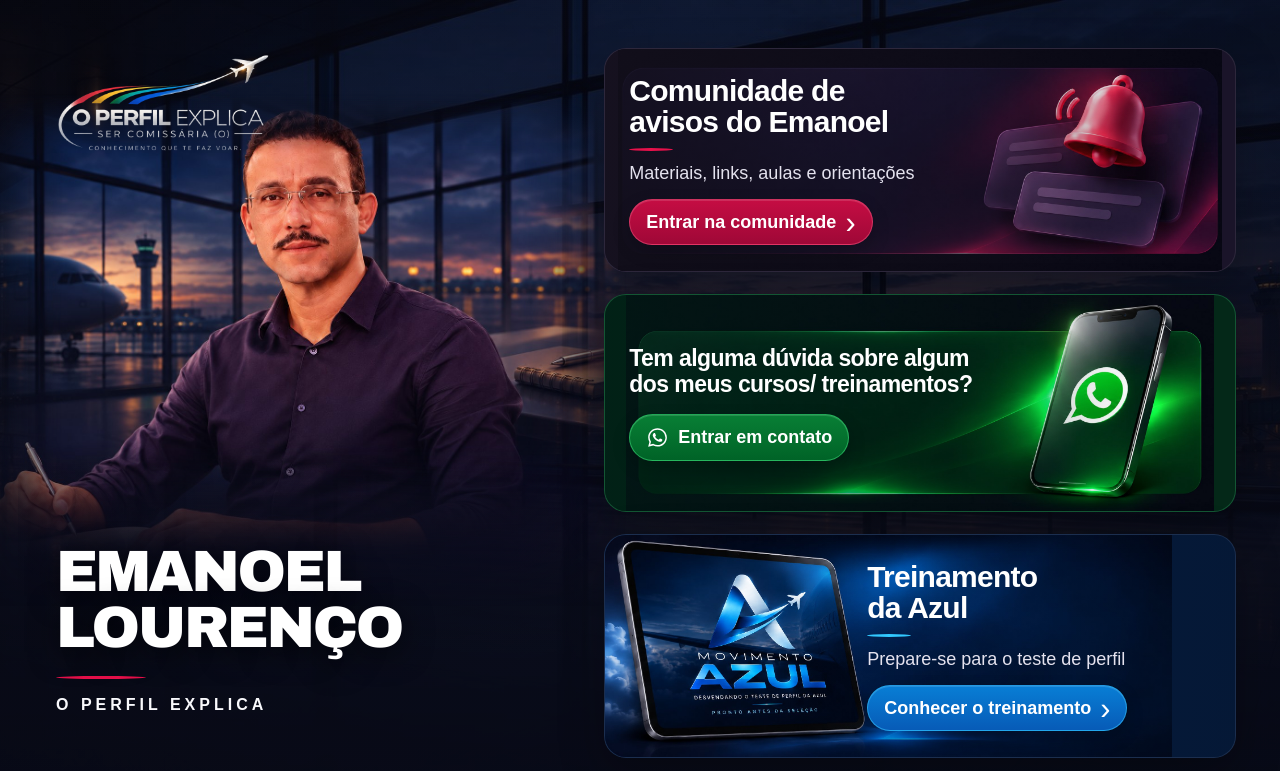
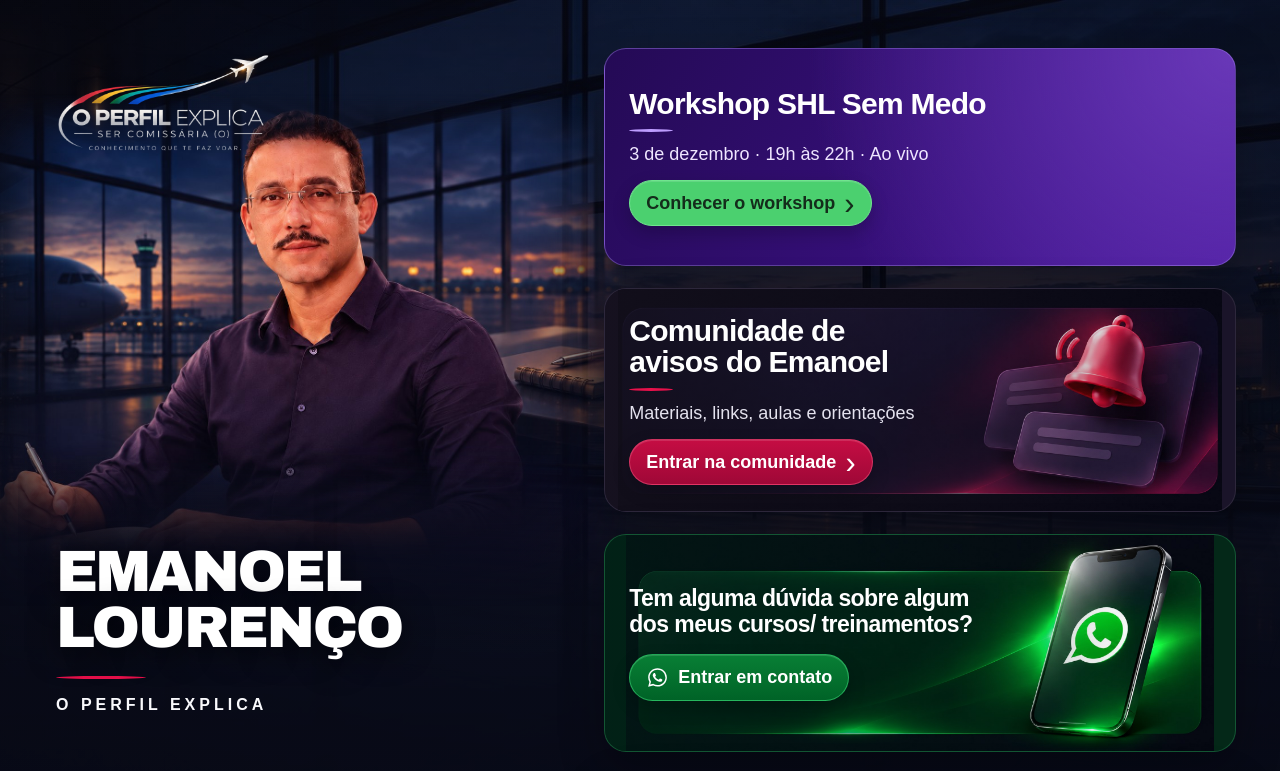
Before and after one commit to miguelmrg30/Emanoel-Link-in-Bio-V1, a plain HTML site: page index.html in a window 1280 px wide. Shown: the top 771 px of the page. Drawn offline with Linux system fonts and the light colour scheme.

Commit message:
Destaca o Workshop SHL Sem Medo na bio

```diff
--- a/index.html
+++ b/index.html
@@ -14,6 +14,21 @@
   <link rel="preload" as="image" href="assets/hero-art.jpg" fetchpriority="high">
   <link rel="stylesheet" href="assets/styles.css?v=20261109-whatsapp2">
   <link rel="stylesheet" href="assets/desktop.css" media="(min-width: 1100px)">
+  <style>
+    .banner-workshop {
+      background: radial-gradient(circle at 100% 0%, #6938b8, transparent 64%),
+        linear-gradient(120deg, #240a55, #46149b);
+      border-color: #a889f066;
+    }
+    .banner-workshop .banner-copy { width: min(100%, 34rem); }
+    .banner-workshop .banner-rule { background: #bd9dff; }
+    .banner-workshop p { color: #efe6ff; }
+    .banner-workshop .action-label {
+      background: #4bd06f;
+      color: #142c1b;
+      border-color: #70e58e;
+    }
+  </style>
   <!-- Google Tag Manager -->
   <script>(function(w,d,s,l,i){w[l]=w[l]||[];w[l].push({'gtm.start':
   new Date().getTime(),event:'gtm.js'});var f=d.getElementsByTagName(s)[0],
@@ -39,7 +54,16 @@
       </div>
     </header>
 
-    <nav class="accesses" id="acessos" aria-label="Contato, treinamento e comunidade">
+    <nav class="accesses" id="acessos" aria-label="Workshop, comunidade, contato e treinamento">
+      <a class="banner banner-workshop" href="https://workshop.operfilexplicacomissario.com.br/">
+        <div class="banner-copy">
+          <h2>Workshop SHL Sem Medo</h2>
+          <span class="banner-rule" aria-hidden="true"></span>
+          <p>3 de dezembro · 19h às 22h · Ao vivo</p>
+          <span class="action-label"><span>Conhecer o workshop</span><span class="arrow" aria-hidden="true">›</span></span>
+        </div>
+      </a>
+
       <a class="banner banner-community" href="https://chat.whatsapp.com/DW93ln7R81B8LDC6ECIoBT?s=cl&amp;p=i&amp;mlu=4&amp;ilr=4&amp;iam=2" target="_blank" rel="noopener noreferrer" aria-label="Entrar na comunidade de avisos do Emanoel">
         <img class="banner-art" src="assets/community-art.jpg" width="2070" height="760" loading="lazy" decoding="async" alt="">
         <div class="banner-copy">
```
